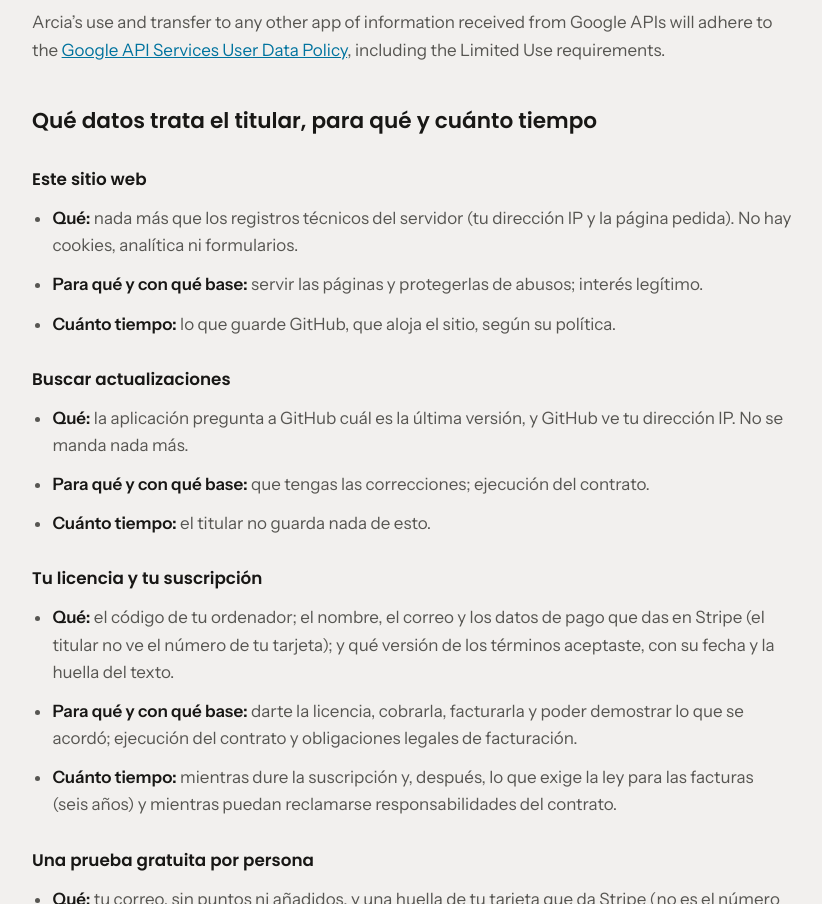
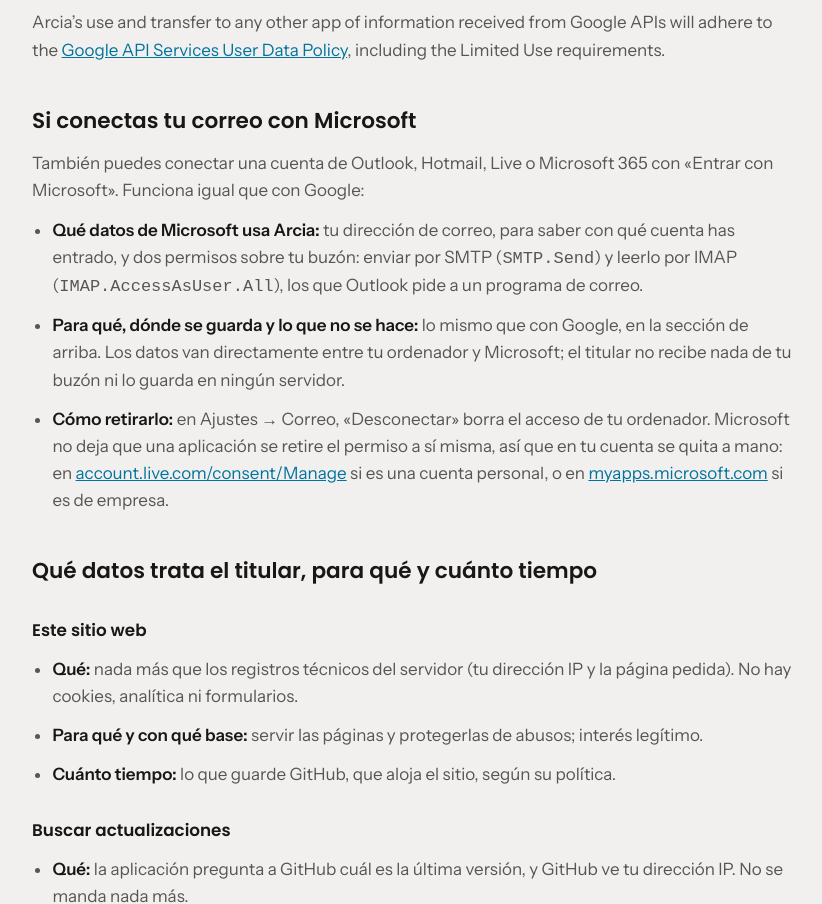
Before and after one commit to practicas-hugosanz/arcia-web, a website built with Vite: page privacidad.html in a window 1280 px wide. Shown: the part 1925-2829 px from the top of the page, without its empty margins (228-1050 px from the left). Built offline with nearby package versions, Linux system fonts and the light colour scheme.

Commit message:
Privacidad: datos de Microsoft al conectar el correo con Outlook

```diff
--- a/privacidad.html
+++ b/privacidad.html
@@ -54,6 +54,14 @@
           <p>All of this happens directly between your computer and Google. What Arcia keeps (the sender address, the date and the sentence that classified each reply) is stored only on your computer, and the access token is stored in the Windows Credential Manager. No Google user data is sent to or stored on servers of the developer, shared with third parties, sold, used for advertising, used to train AI models, sent to AI providers, or read by humans. It is not included in support reports. You can disconnect at any time in Settings → Email, which revokes Arcia’s access in your Google Account and deletes it from your computer, or revoke it yourself at <a href="https://myaccount.google.com/permissions" rel="noopener">myaccount.google.com/permissions</a>.</p>
           <p>Arcia’s use and transfer to any other app of information received from Google APIs will adhere to the <a href="https://developers.google.com/terms/api-services-user-data-policy" rel="noopener">Google API Services User Data Policy</a>, including the Limited Use requirements.</p>
         </section>
+
+        <h2 id="microsoft">Si conectas tu correo con Microsoft</h2>
+        <p>También puedes conectar una cuenta de Outlook, Hotmail, Live o Microsoft 365 con «Entrar con Microsoft». Funciona igual que con Google:</p>
+        <ul>
+          <li><strong>Qué datos de Microsoft usa Arcia:</strong> tu dirección de correo, para saber con qué cuenta has entrado, y dos permisos sobre tu buzón: enviar por SMTP (<code>SMTP.Send</code>) y leerlo por IMAP (<code>IMAP.AccessAsUser.All</code>), los que Outlook pide a un programa de correo.</li>
+          <li><strong>Para qué, dónde se guarda y lo que no se hace:</strong> lo mismo que con Google, en la sección de arriba. Los datos van directamente entre tu ordenador y Microsoft; el titular no recibe nada de tu buzón ni lo guarda en ningún servidor.</li>
+          <li><strong>Cómo retirarlo:</strong> en Ajustes → Correo, «Desconectar» borra el acceso de tu ordenador. Microsoft no deja que una aplicación se retire el permiso a sí misma, así que en tu cuenta se quita a mano: en <a href="https://account.live.com/consent/Manage" rel="noopener">account.live.com/consent/Manage</a> si es una cuenta personal, o en <a href="https://myapps.microsoft.com" rel="noopener">myapps.microsoft.com</a> si es de empresa.</li>
+        </ul>
 
         <h2>Qué datos trata el titular, para qué y cuánto tiempo</h2>
 
```
